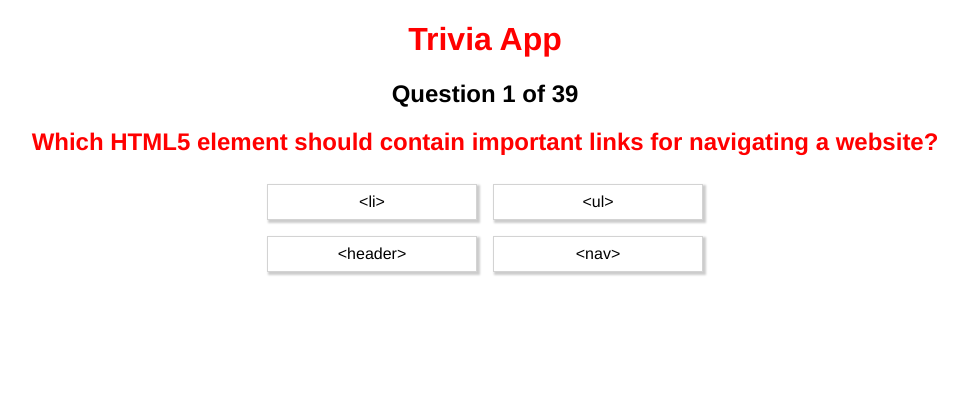
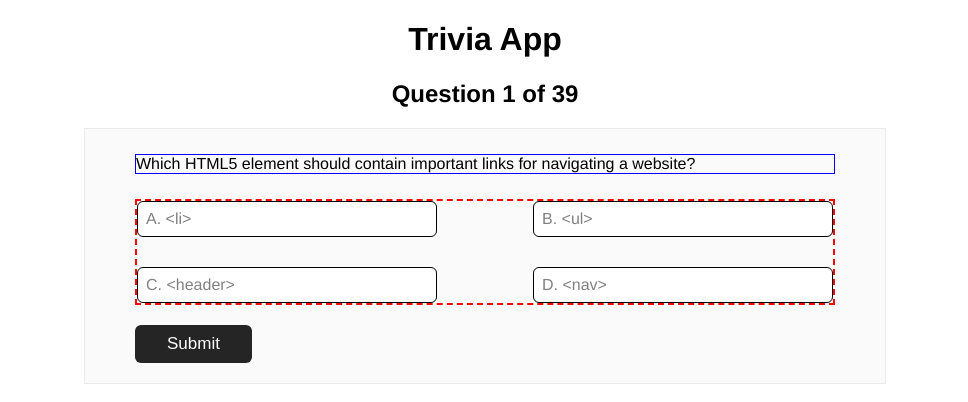
Before and after one commit to bmch/automation-test-angular-codepipleline, an Angular app: page / in a window 1280 px wide. Shown: the top 402 px of the page, without its empty margins (155-1123 px from the left). Built offline with nearby package versions, Linux system fonts and the light colour scheme.

Commit message:
add question preselect stage

```diff
--- a/src/app/app.component.html
+++ b/src/app/app.component.html
@@ -1,24 +1,54 @@
 <header class="header">
   <h1>Trivia App</h1>
 </header>
+  <h2>Question {{current+1}} of {{questions.length}}</h2>
+<section class="question">
 
-<section class="card">
-  <h2>Question {{current+1}} of {{questions.length}}</h2>
-  <h1>{{questions[current].question}}</h1>
+  <p class="question__statement">{{questions[current].question}}</p>
 
-  <div>
-    <div (click)="onSelect('a')" class="question question__1">{{questions[current].choices.a}}</div>
-    <div (click)="onSelect('b')" class="question question__2">{{questions[current].choices.b}}</div>
-  </div>
+<div class="choices">
+  <div
+  class="choices__item"
+  *ngFor="let choice of questions[current].choices | keyvalue"
+
+   (click)="!answerSubmitted && onSelect(choice.key.toString())"
+   [ngClass]="{'choices__item--selected': answerPreselected === choice.key, 'cursor-pointer':!answerSubmitted }"
+
+   >
+  <span class="choices__item__text">
+    {{choice.key.toUpperCase()}}.  {{choice.value}}
+  </span>
 
 
-  <div>
-    <div (click)="onSelect('c')" class="question question__3">{{questions[current].choices.c}}</div>
-    <div (click)="onSelect('d')" class="question question__4">{{questions[current].choices.d}}</div>
+   <span
+   *ngIf="answerSubmitted && questions[current].answer == choice.key"
+   class="marker marker--correct">
+   &#10004;
+  </span>
+   <span
+   *ngIf="answerSubmitted && questions[current].answer !== choice.key && choice.key=== answerPreselected"
+   class="marker marker--incorrect"
+   >&#10005;</span>
+
+
   </div>
+</div>
 
-  <div class="answer-message" *ngIf="answerPicked && answerCorrect">Well Done! Correct!</div>
-  <div class="answer-message" *ngIf="answerPicked && !answerCorrect">Wrong answer!</div>
+<button class="btn btn__submit"  *ngIf="!answerSubmitted" (click)="onSubmit()">Submit</button>
 
-  <button class="btn" *ngIf="answerPicked" (click)="goToNextQuestion()">NEXT</button>
+  <div
+  class="answer-message answer-message--correct"
+  *ngIf="answerSubmitted && answerCorrect"
+  >
+  <span
+  class="marker marker--correct">
+  &#10004;
+ </span>
+  Well Done! Correct!
+</div>
+  <div class="answer-message" *ngIf="answerSubmitted && !answerCorrect">Wrong answer!</div>
 </section>
+
+
+
+  <button class="btn btn__next" *ngIf="answerSubmitted" (click)="goToNextQuestion()">NEXT</button>
--- a/src/app/app.component.scss
+++ b/src/app/app.component.scss
@@ -1,30 +1,91 @@
+$margin-default: 50px;
+$color-green: rgb(9, 165, 9);
+
 body,
 h1,
-h2,
-.card {
+h2 {
   font-family: "Helvetica", "Arial", sans-serif;
+  text-align: center;
 }
 
 h1 {
   text-align: center;
-  color: red;
-}
-
-.card {
-  text-align: center;
-  font-family: "Helvetica", "Arial", sans-serif;
 }
 
 .question {
-  margin: 0.5rem 0.5rem;
+  border: 1px solid #eaeaea;
+  background-color: #fafafa;
+  font-family: "Helvetica", "Arial", sans-serif;
+  max-width: 800px;
+  margin: 0 auto;
+
+  &__statement {
+    margin-left: $margin-default;
+    margin-right: $margin-default;
+    border: 1px solid blue;
+    margin-top: 25px;
+    margin-bottom: 25px;
+    text-align: left;
+  }
+}
+
+.choices {
+  display: grid;
+  margin-left: $margin-default;
+  margin-right: $margin-default;
+  border: 2px dashed red;
+  grid-template-columns: 300px 300px;
+  grid-row-gap: 30px;
+  // grid-column-gap: 30px;
+  justify-content: space-between;
+
+  // max-width: 700px;
+
+  &__item {
+    background: white;
     padding: 0.5rem;
-  display: inline-block;
-  border: 1px solid lightgray;
-  width: 12rem;
-  box-shadow: 2px 2px 2px 1px rgba(0, 0, 0, 0.2);
+    border: 1px solid black;
+    border-radius: 6px;
+    text-align: left;
+    color: grey;
+
+    &--selected {
+      color: black;
+      font-weight: 700;
+      outline-offset: 2rem;
+      box-shadow: rgb(193, 193, 193) 0px 0px 0px 3px;
+    }
+  }
+}
+
+.cursor-pointer {
+  cursor: pointer;
+  &--auto {
+    cursor: auto;
+  }
 }
 
 .btn {
+  margin-left: $margin-default;
+  margin-right: $margin-default;
+  margin-top: 20px;
+  margin-bottom: 20px;
+  cursor: pointer;
+
+  &__submit {
+    display: inline-block !important;
+    text-align: left !important;
+    color: white;
+    background: rgb(37, 37, 37);
+    padding: 9px 32px 9px 32px;
+    border-radius: 6px;
+    font-size: 17px;
+    border: none;
+    &:hover {
+      background: rgb(80, 79, 79);
+    }
+  }
+  &__next {
     border: 1px solid lightgray;
     background-color: lightgreen;
     text-align: center;
@@ -32,7 +93,34 @@ h1 {
     font-weight: 400;
     font-size: 1.2rem;
   }
+}
 
 .answer-message {
-  margin: 1.5rem 0;
+  margin-left: $margin-default;
+  margin-right: $margin-default;
+  margin-top: 20px;
+  margin-bottom: 20px;
+
+  &--correct {
+    color: $color-green;
   }
+}
+
+.marker {
+  font-size: 12px;
+  color: white;
+  padding: 2px;
+  padding-left: 4px;
+  padding-right: 4px;
+  border-radius: 50%;
+  display: inline-block;
+  margin-left: 15px;
+
+  &--correct {
+    background: $color-green;
+  }
+
+  &--incorrect {
+    background: red;
+  }
+}
--- a/src/app/app.component.ts
+++ b/src/app/app.component.ts
@@ -8,30 +8,39 @@ import * as data from './trivia.json';
   styleUrls: ['./app.component.scss']
 })
 export class AppComponent implements OnInit {
-  title = 'trivia';
   questions: any = (data as any).default;
   current: number = 0;
+
+  // store both on new memory object
   answerCorrect: boolean;
-  answerPicked: boolean = false;
+  answerPreselected: string = "";
+  answerSubmitted: boolean = false;
   score = 0
 
+
   ngOnInit() {
-    console.log('questions - ', this.questions)
+    // load questions from api if necessary
   }
 
   onSelect(choice: string) {
+    this.answerPreselected = choice;
+  }
 
-    if (choice !== this.questions[this.current].answer) {
+  onSubmit() {
+    if (this.answerPreselected.length !== 1) {
+      return;
+    }
+    if (this.answerPreselected !== this.questions[this.current].answer) {
       this.answerCorrect = false;
     } else {
       this.answerCorrect = true;
     }
-    this.answerPicked = true;
+    this.answerSubmitted = true;
   }
-
 
   goToNextQuestion() {
     this.current++;
-    this.answerPicked = false;
+    this.answerPreselected = "";
+    this.answerSubmitted = false;
   }
 }
```
Lines whose indentation alone changed are shown as unchanged.
